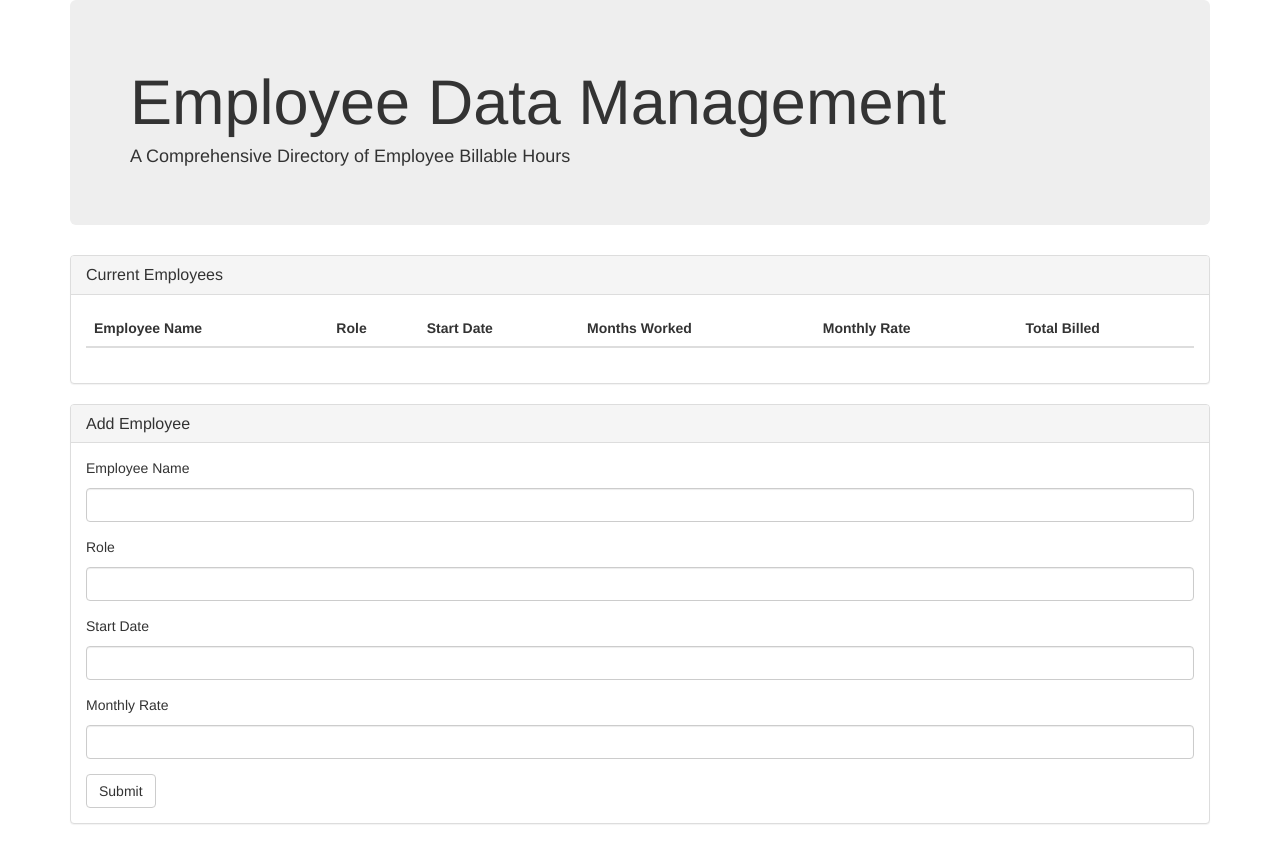
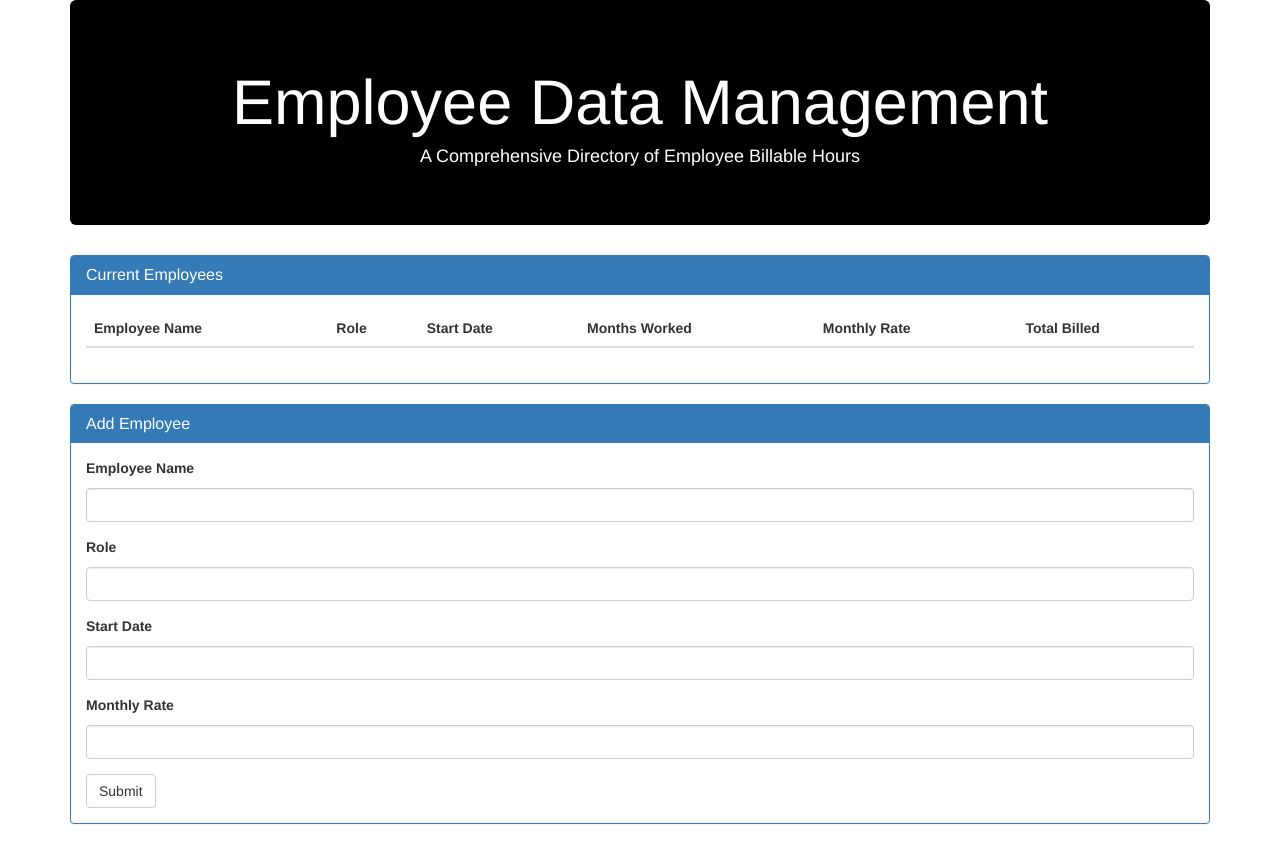
Before and after one commit to Jordan-Knight/EmployeeList, a plain HTML site: page index.html in a window 1280 px wide. Drawn offline with nearby package versions, Linux system fonts and the light colour scheme.

Commit message:
style updates

```diff
--- a/index.html
+++ b/index.html
@@ -6,6 +6,7 @@
     <link rel="stylesheet" href="https://maxcdn.bootstrapcdn.com/bootstrap/3.3.6/css/bootstrap.min.css" integrity="sha384-1q8mTJOASx8j1Au+a5WDVnPi2lkFfwwEAa8hDDdjZlpLegxhjVME1fgjWPGmkzs7" crossorigin="anonymous">
     <script src="https://www.gstatic.com/firebasejs/4.0.0/firebase.js"></script>
     <script src="https://ajax.googleapis.com/ajax/libs/jquery/3.2.1/jquery.min.js"></script>
+    <link rel="stylesheet" type="text/css" href="style.css">
     <script src="app.js"></script>
 
 
@@ -16,7 +17,7 @@
             <h1 class = "">Employee Data Management</h1>
             <h4>A Comprehensive Directory of Employee Billable Hours</h4>
         </div>
-        <div class="panel panel-default">
+        <div class="panel panel-primary">
             <div class="panel-heading">
                 <h5 class="panel-title"><span class="glyphicon" aria-hidden="true"></span>Current Employees</h5>
             </div>
@@ -39,7 +40,7 @@
             </div>
 
         </div>
-        <div class="panel panel-default">
+        <div class="panel panel-primary">
              <div class="panel-heading">
                 <h5 class="panel-title"><span class="" aria-hidden="true"></span>Add Employee</h5>
             </div>
--- a/style.css
+++ b/style.css
@@ -0,0 +1,9 @@
+.jumbotron {
+	background-color: #000;
+	color: #fff;
+	text-align: center;
+}
+
+.form-group {
+	font-weight: bold;
+}
```
